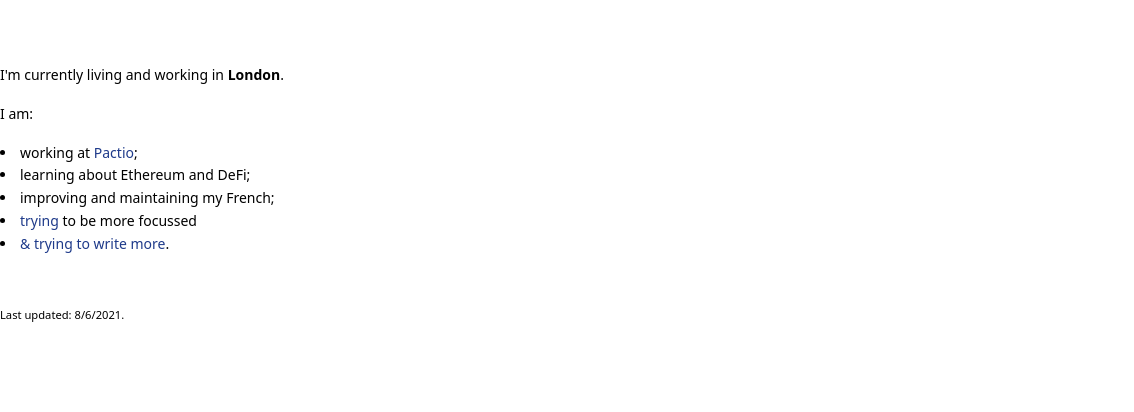
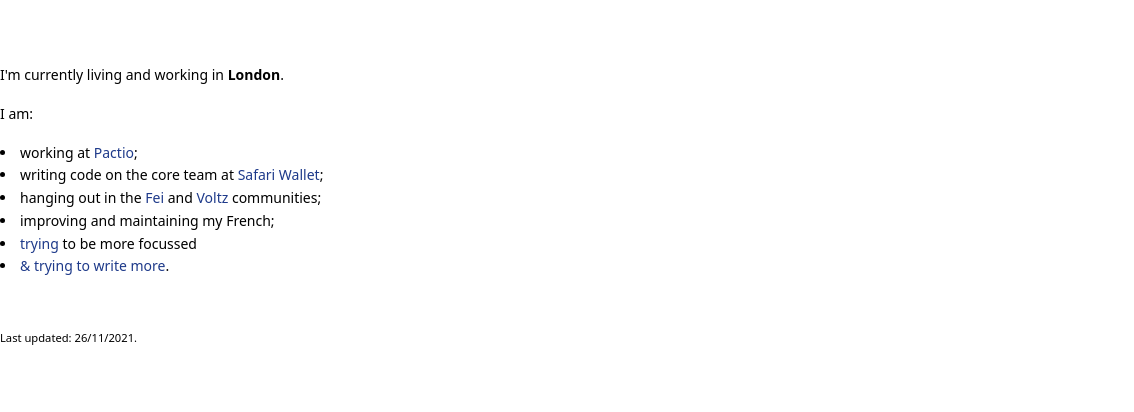
Before and after one commit to jamierumbelow/jamierumbelow.github.io, a website: page docs/now.html in a window 1280 px wide. Shown: the full height of the page, 0-1134 px from the left. Drawn offline with Linux system fonts and the light colour scheme.

Commit message:
content: adding dao stuff to now page

```diff
--- a/docs/now.html
+++ b/docs/now.html
@@ -35,14 +35,15 @@
   <li>
     working at <a href="https://pactio.io/">Pactio</a>;
   </li>
-  <li>learning about Ethereum and DeFi;</li>
+  <li>writing code on the core team at <a href="https://safariwallet.org/">Safari Wallet</a>;</li>
+  <li>hanging out in the <a href="http://fei.money/">Fei</a> and <a href="https://www.voltz.xyz/">Voltz</a> communities;</li>
   <li>improving and maintaining my French;</li>
   <li><a href="/paused">trying</a> to be more focussed</li>
   <li><a href="https://jamieonsoftware.com">&amp; trying to write more</a>.</li>
 </ul>
 
 <p class="mt-12">
-  <small>Last updated: 8/6/2021.</small>
+  <small>Last updated: 26/11/2021.</small>
 </p>
 
       </div>
```
Also changed, not shown: content/now.html (+2 -1 lines), docs/books.html (+1 -1 lines), docs/paused.html (+1 -1 lines), docs/restaurants.html (+1 -1 lines).
